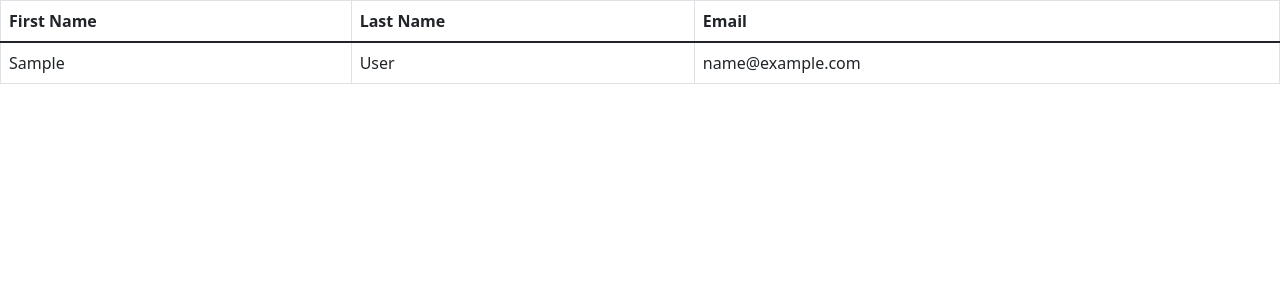
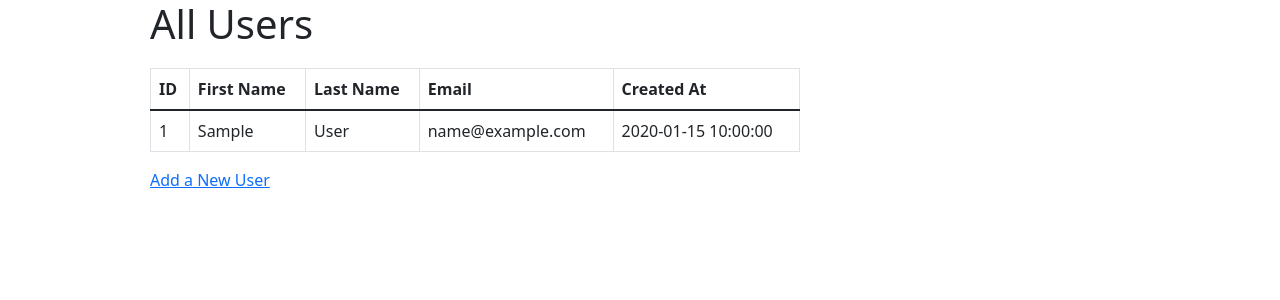
Before and after one commit to jrwalworth/users_cr, a Flask app: template app/templates/index.html in a window 1280 px wide. Shown: the top 300 px of the page. Run offline with Flask 2, Linux system fonts and the light colour scheme; the template is opened without the code that fills it: most values are stand-ins (such as "Sample title", 1, 10 or a date in 2020).

Commit message:
Users CR Flask and MySQL simple app.

```diff
--- a/app/__init__.py
+++ b/app/__init__.py
@@ -0,0 +1,3 @@
+from flask import Flask
+app = Flask(__name__)
+app.secret_key = "shhhhhh"
--- a/app/models/user.py
+++ b/app/models/user.py
@@ -23,4 +23,4 @@ class User:
     @classmethod
     def save(cls, data):
         query = "INSERT INTO users ( first_name, last_name, email, created_at, updated_at) VALUES (%(fname)s, %(lname)s, %(email)s, NOW(), NOW() );"
-        return connectToMySQL('first_flask').query_db(query, data)
+        return connectToMySQL(cls.db).query_db(query, data)
--- a/app/static/style.css
+++ b/app/static/style.css
@@ -0,0 +1,33 @@
+* {
+    margin: 0;
+    padding: 0;
+}
+
+body {
+    width: 800px;
+}
+
+.header {
+    margin-left: 150px;
+}
+
+.f-header {
+    margin-left: 150px;
+    display:flex;
+    justify-content: space-between;
+    align-items: center;
+}
+.tarea {
+    margin-top: 20px;
+    margin-left: 150px;
+    width: 650px;
+}
+
+.link{
+    margin-left: 150px;
+}
+
+.f-main {
+    width: 500px;
+    margin-left: 150px;
+}
--- a/app/templates/index.html
+++ b/app/templates/index.html
@@ -10,23 +10,35 @@
 
 </head>
 <body>
+    <div class="header">
+        <h1>All Users</h1>
+    </div>
+    <div class="tarea">
         <table class="table table-bordered">
             <thead>
                 <tr>
+                    <th>ID</th>
                     <th>First Name</th>
                     <th>Last Name</th>
                     <th>Email</th>
+                    <th>Created At</th>
                 </tr>
             </thead>
             <tbody>
-            {% for user in all_users %}
+                {% for u in all_users %}
                     <tr>
-                <td>{{user.first_name}}</td>
-                <td>{{user.last_name}}</td>
-                <td>{{user.email}}</td>
+                        <td>{{u.id}}</td>
+                        <td>{{u.first_name}}</td>
+                        <td>{{u.last_name}}</td>
+                        <td>{{u.email}}</td>
+                        <td>{{u.created_at}}</td>
                     </tr>
                 {% endfor %}
             </tbody>
         </table>
+    </div>
+    <div class="link">
+        <a href="/users/new">Add a New User</a>
+    </div>
 </body>
 </html>
--- a/server.py
+++ b/server.py
@@ -1,27 +1,31 @@
 
-from flask import Flask, render_template, request, redirect
+from flask import render_template, request, redirect
 from app.models.user import User
 
-app = Flask(__name__)
+from app import app
 
 #home - landing page
 @app.route('/users')
 def index():
     users = User.get_all()
     print(users)
-    return render_template('index.html', all_users = users)
+    return render_template('index.html', all_users=users)
 
-#create user method to add to DB
-@app.route('/users/new', methods=["POST"])
-def create_user():
+##route page to add new user
+@app.route('/users/new')
+def new():
+    return render_template('new.html')
+
+#Add user method to add to DB
+@app.route('/users/add', methods=["POST"])
+def add_user():
     data = {
         "fname" : request.form["fname"],
         "lname" : request.form["lname"],
-        "occ" : request.form["occ"]
+        "email" : request.form["email"]
     }
     User.save(data)
-    return redirect('/')
-
+    return redirect('/users')
 
 
 if __name__ == "__main__":
```
Also changed, not shown: app/templates/new.html (+32 -0 lines), 1 other file. Lines whose indentation alone changed are shown as unchanged.
